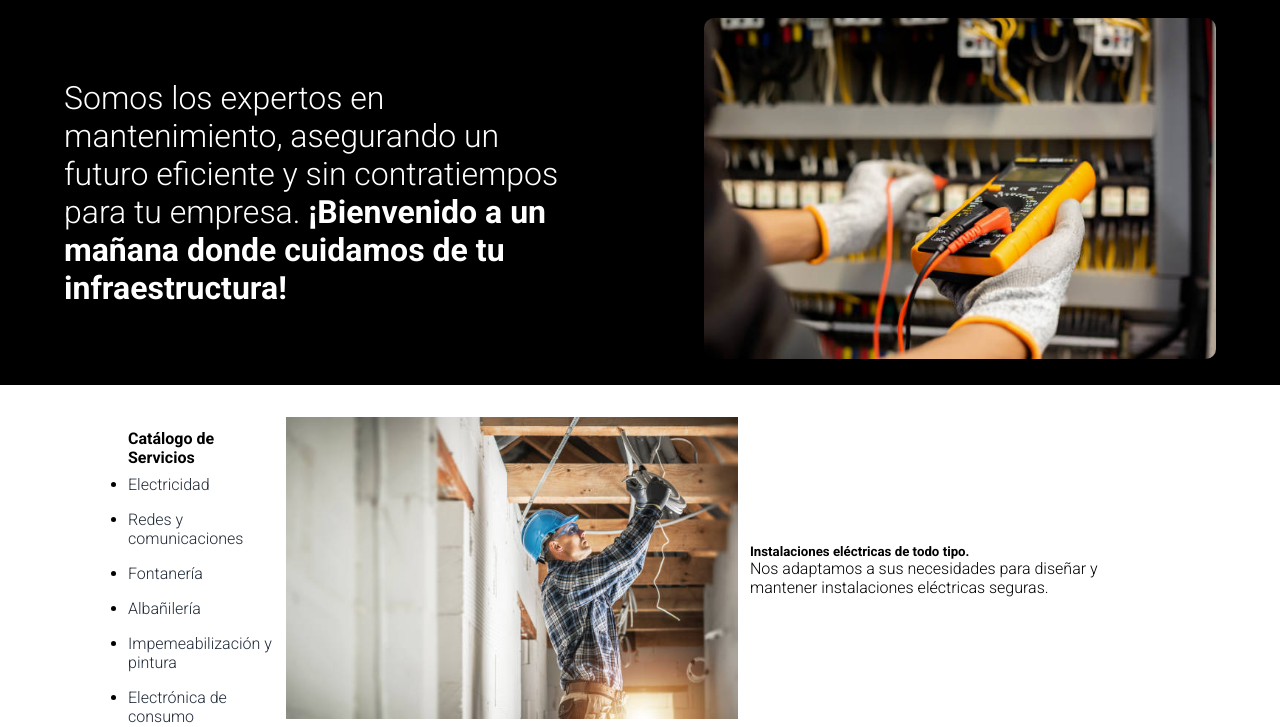
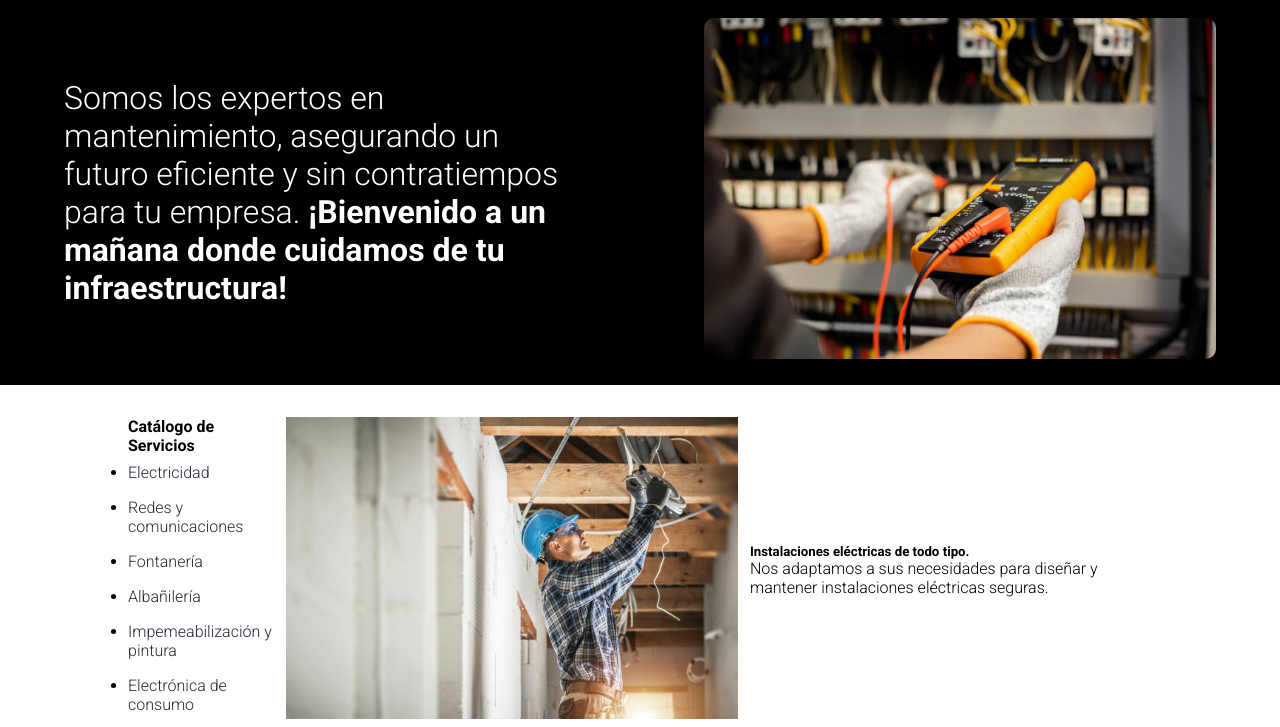
Before and after one commit to Krebsio/aboutme, a plain HTML site: page static/templates/seiri.html in a window 1280 px wide. Shown: the part 78-805 px from the top of the page. Drawn offline with nearby package versions, Linux system fonts and the light colour scheme; a web font is replaced by a local one.

Commit message:
Actualizar styles.css

```diff
--- a/static/css/styles.css
+++ b/static/css/styles.css
@@ -224,7 +224,7 @@ body {
 }
 
 .aside-links {
-  padding: 24px 0 ;
+  padding: 12px 0 ;
 }
 
 .aside-contacto {
```
